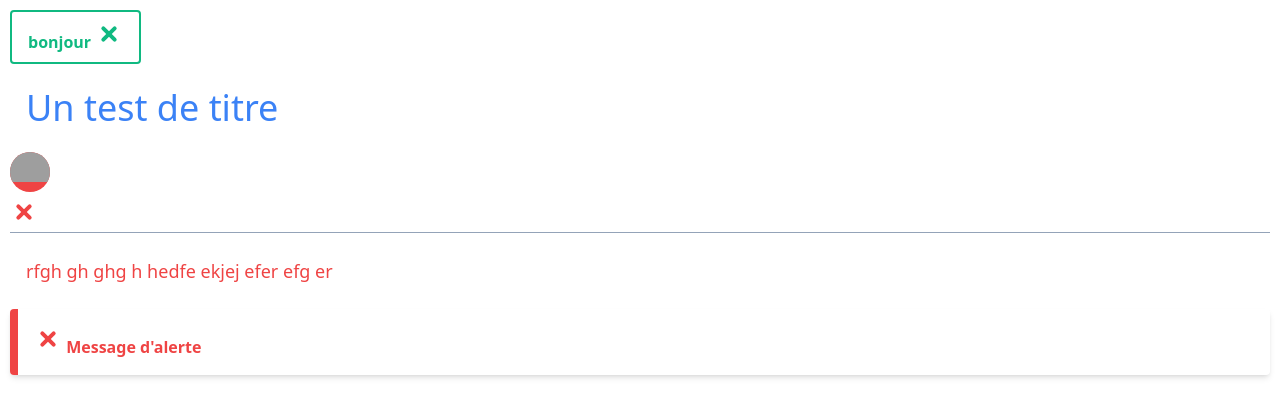
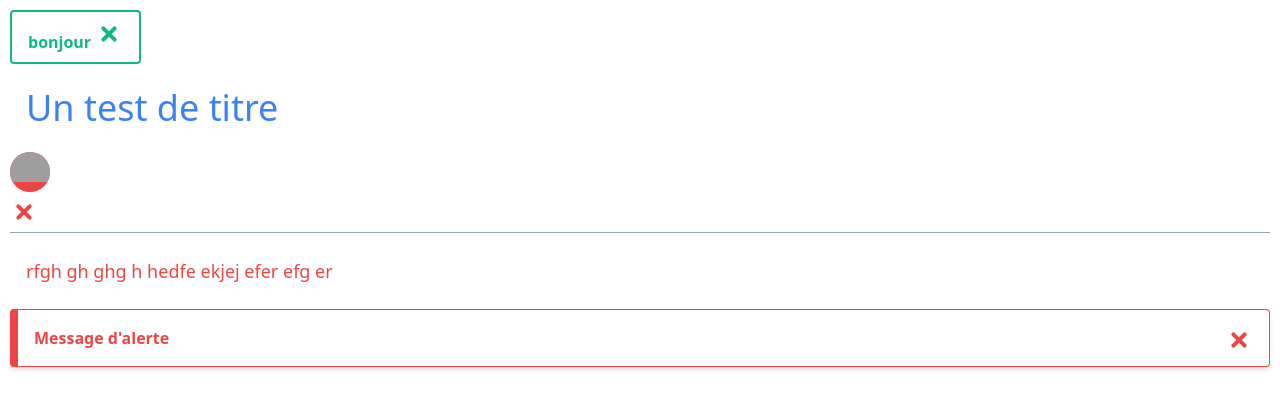
Before and after one commit to pharos-lab/lantern, a Vue app: page / in a window 1280 px wide. Shown: the top 416 px of the page. Built offline with nearby package versions, Linux system fonts and the light colour scheme; grey boxes are pictures that could not be loaded.

Commit message:
make close button absolute from alert component

```diff
--- a/src/components/LAlert.vue
+++ b/src/components/LAlert.vue
@@ -6,6 +6,7 @@
       class="p-4 font-semibold shadow-md relative"
     >
       <LClose
+        class="absolute right-4 top-4"
         v-if="props.dismissable"
         @click="open = false"
         :color="props.color"
@@ -67,7 +68,7 @@ const color = computed(() => {
     case 'light':
       return `l-${props.color}-${props.mode}`;
     case 'outlined':
-      return `l-${props.color}-${props.mode} !border-0 !border-l-8`;
+      return `l-${props.color}-${props.mode} !border !border-l-8`;
   }
 });
 
```
